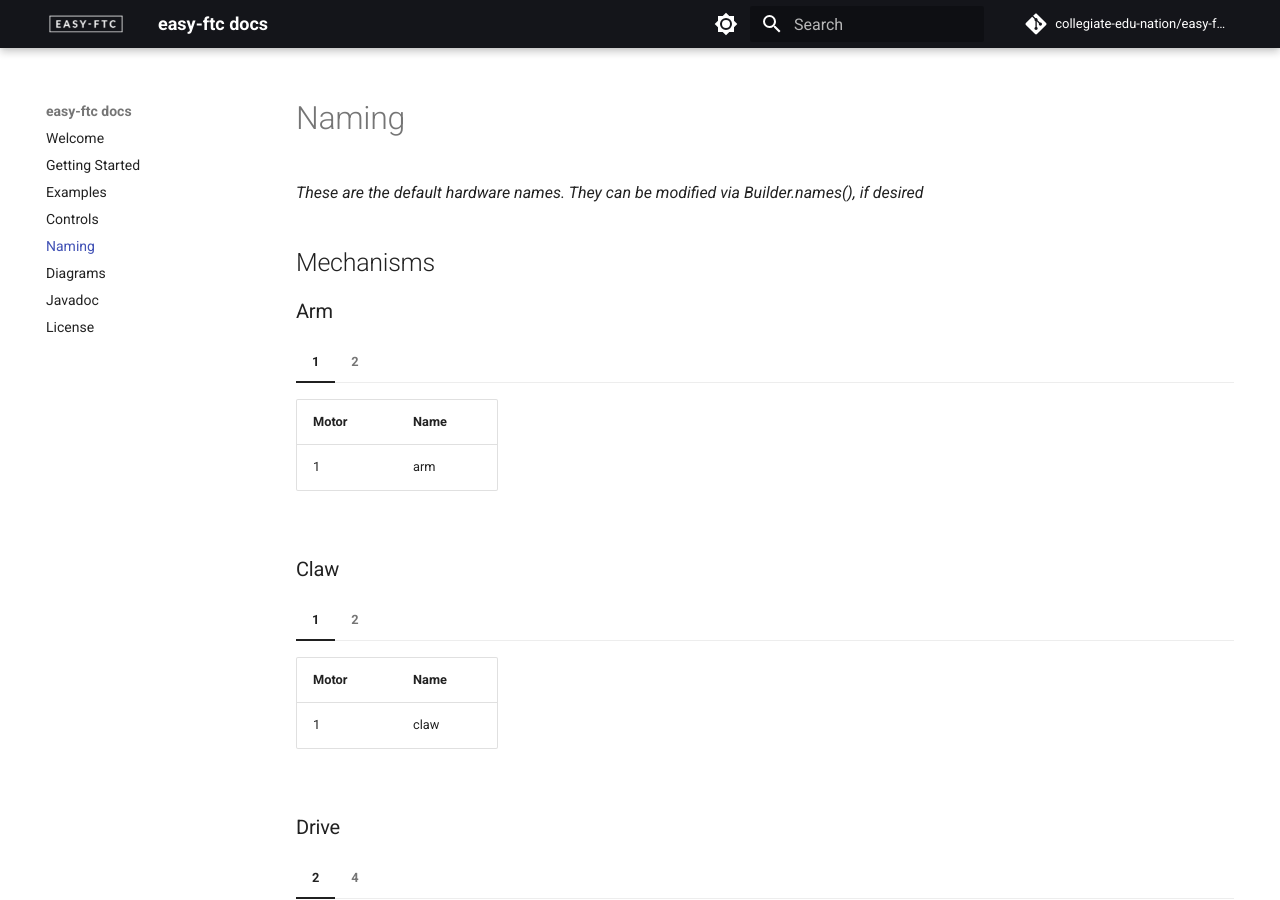
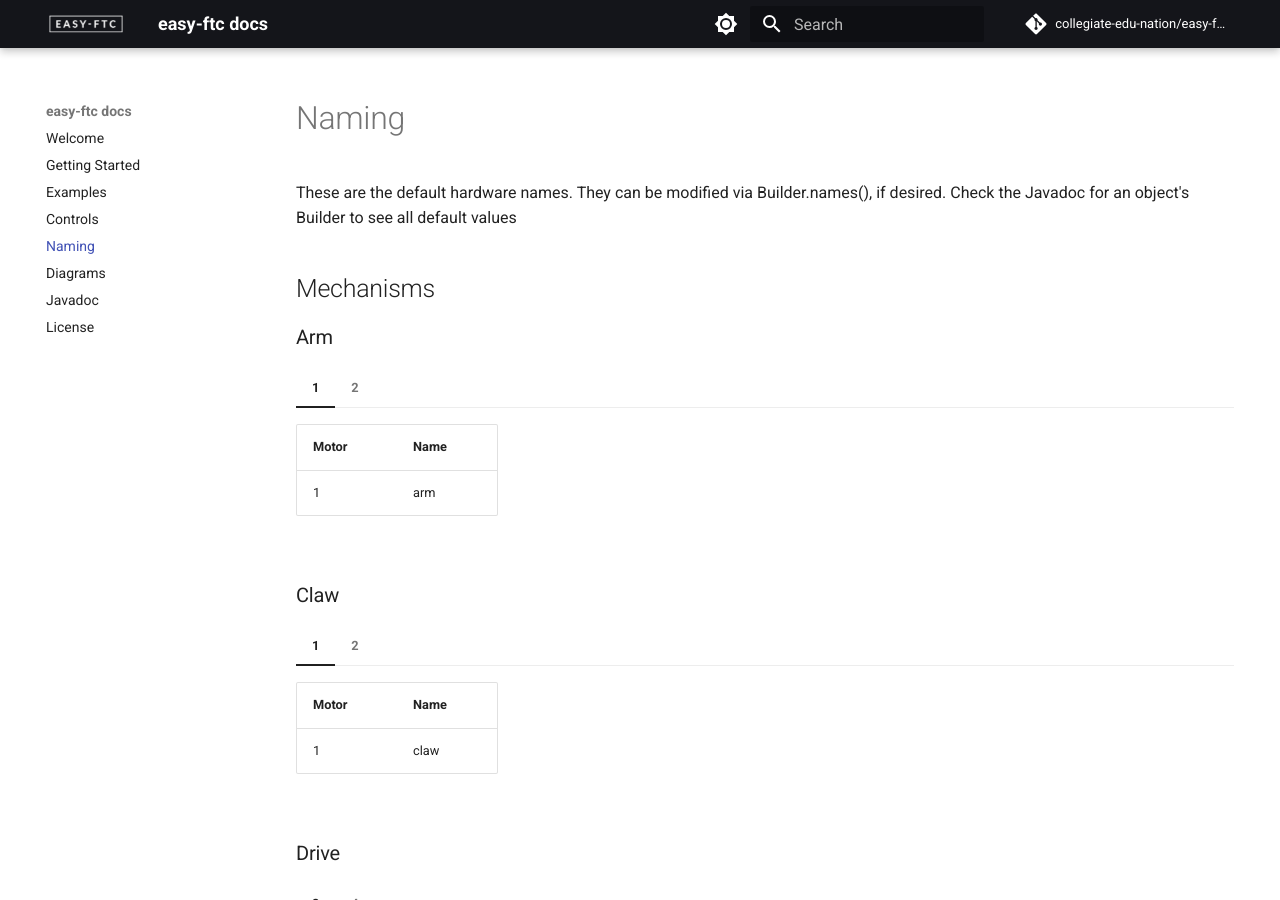
Before and after one commit to Collegiate-Edu-Nation/easy-ftc, an MkDocs documentation site: the page built from docs/naming.md, in a window 1280 px wide and 900 px high. Built offline with MkDocs 1.6.1 and Material for MkDocs 9.7.7, drawn with Linux system fonts in a browser that asks for light colours; comment, search, counter and statistics services are not loaded.

Commit message:
mention Builder javadoc for other defaults

```diff
--- a/docs/naming.md
+++ b/docs/naming.md
@@ -4,7 +4,7 @@ hide:
 ---
 
 # Naming
-<i>These are the default hardware names. They can be modified via Builder.names(), if desired</i>
+These are the default hardware names. They can be modified via Builder.names(), if desired. Check the Javadoc for an object's Builder to see all default values
 
 ## Mechanisms
 
```
